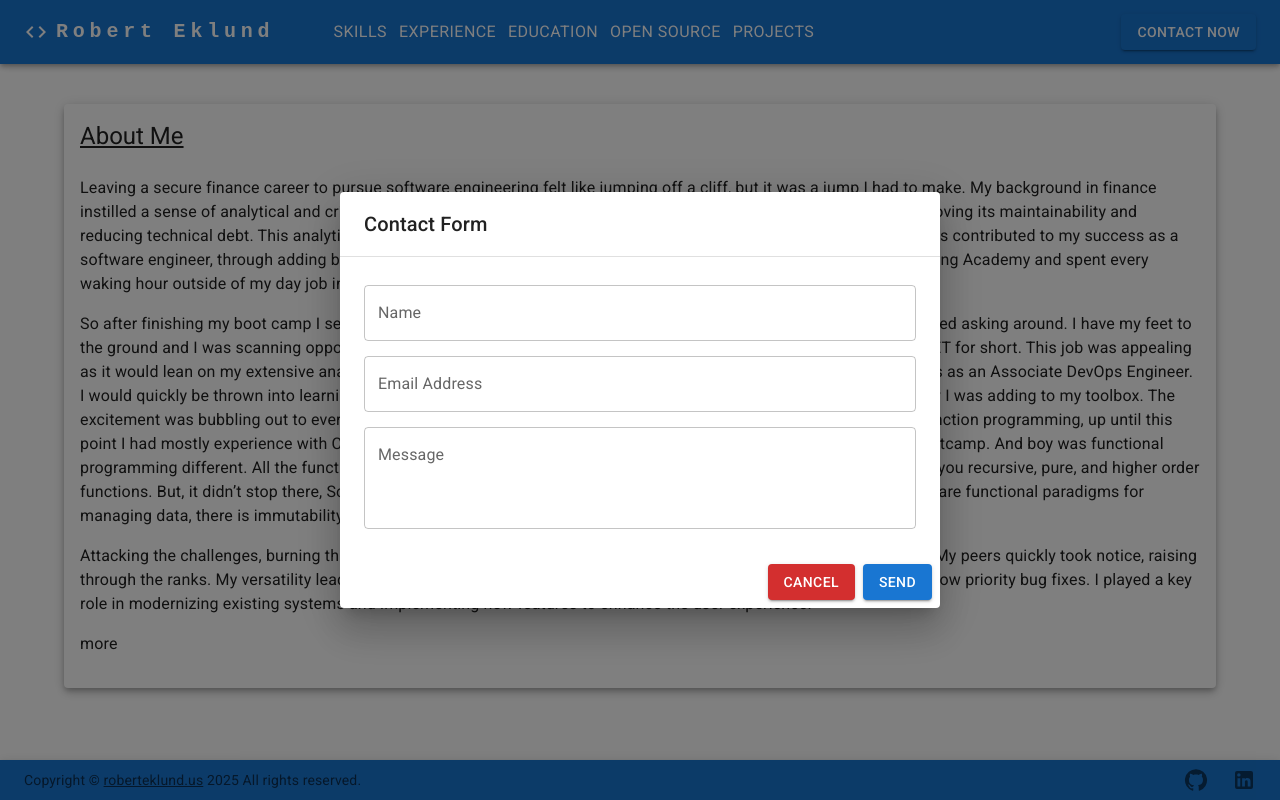
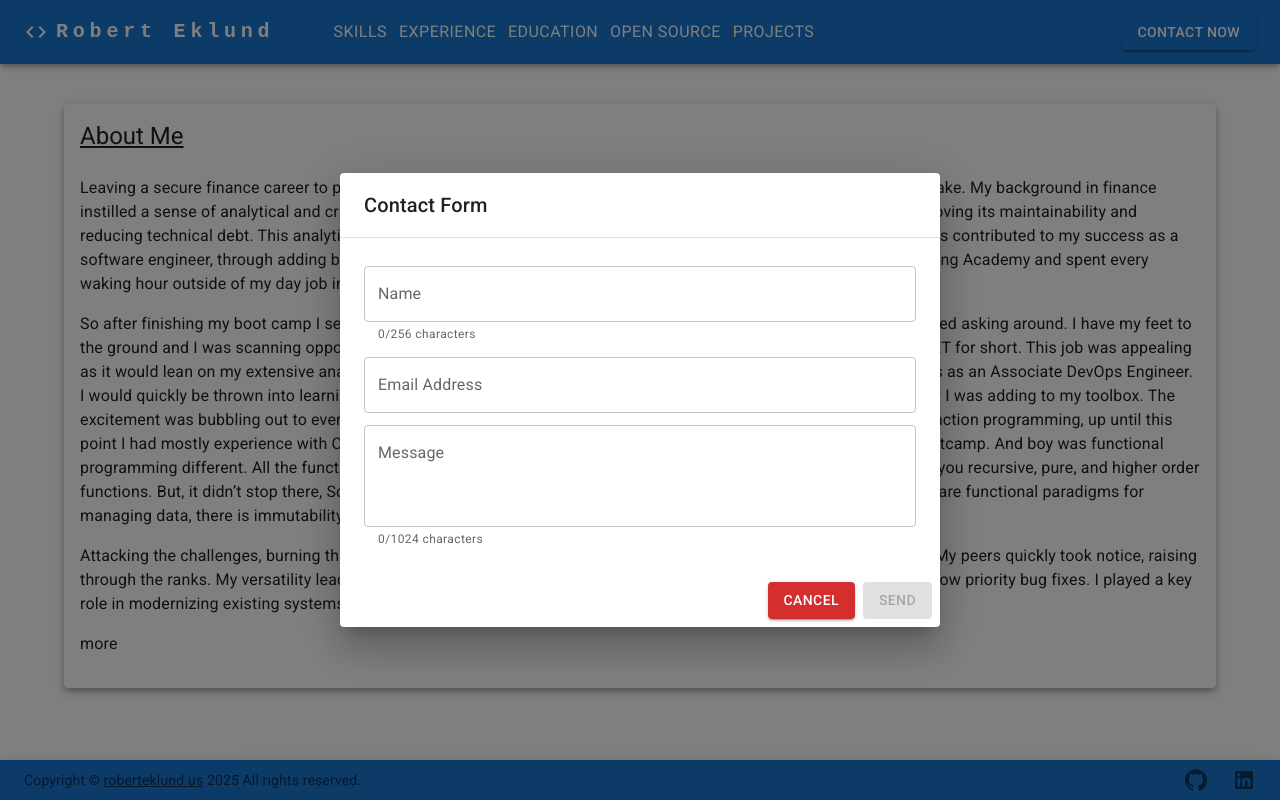
Before and after one commit to Reklund3/zero2prod, a React (Vite) app in the folder ui/: page / in a window 1280 px wide. Both pictures are taken after a click on the button "CONTACT NOW". Built offline with nearby package versions, Linux system fonts and the light colour scheme.

Commit message:
WIP dialog work

```diff
--- a/ui/src/components/ContactDialog.tsx
+++ b/ui/src/components/ContactDialog.tsx
@@ -1,18 +1,18 @@
+import Box from "@mui/material/Box";
 import Button from '@mui/material/Button';
+import CheckCircle from "@mui/icons-material/CheckCircle";
 import CircularProgress from '@mui/material/CircularProgress';
+import Collapse from "@mui/material/Collapse";
+import Dangerous from "@mui/icons-material/Dangerous";
 import Dialog from '@mui/material/Dialog';
 import DialogActions from '@mui/material/DialogActions';
 import DialogContent from '@mui/material/DialogContent';
 import DialogTitle from '@mui/material/DialogTitle';
 import Divider from "@mui/material/Divider";
 import FormControl from "@mui/material/FormControl";
-import FormHelperText from "@mui/material/FormHelperText";
+import React from "react";
 import TextField from "@mui/material/TextField";
-import React from "react";
 import Typography from "@mui/material/Typography";
-import {Collapse} from "@mui/material";
-import Box from "@mui/material/Box";
-import {CheckCircle, Dangerous} from "@mui/icons-material";
 
 interface ContactDialogProps {
     dialogOpen: boolean;
@@ -30,22 +30,68 @@ const ContactDialog: React.FC<ContactDialogProps> = ({dialogOpen, onClose}: Cont
         message: '',
     });
 
-    const [errors, setErrors] = React.useState({
-        name: '',
-        email: '',
-        message: '',
-    });
+    const [nameError, setNameError] = React.useState<string>('');
+    const [emailError, setEmailError] = React.useState<string>('');
+    const [messageError, setMessageError] = React.useState<string>('');
+
+    const [hasMounted, setHasMounted] = React.useState(false); // Track mounting
+
+    React.useEffect(() => {
+        setHasMounted(true);  // Set to true after the first render
+    }, []); // Empty dependency array ensures this runs only once
+
+
+    const validateName = (name: string) => {
+        if (hasMounted && name.length === 0) {
+            return "This field is required";
+        } else if (name.length > 256) {
+            return `${name.length}/256 characters (${name.length - 256} too many)`;
+        }
+        return "";
+    };
+
+    const validateEmail = (email: string) => {
+        if (hasMounted && email.length === 0) {
+            return "This field is required";
+        }
+        // Add email format validation here if needed
+        return "";
+    };
+
+    const validateMessage = (message: string) => {
+        if (hasMounted && message.length === 0) {
+            return "This field is required";
+        } else if (message.length > 1024) {  // Correct the character limit here
+            return `${message.length}/1024 characters (${message.length - 1024} too many)`;
+        }
+        return "";
+    };
+
+    React.useEffect(() => {
+        setNameError(validateName(formData.name));
+    }, [formData.name]);
+    React.useEffect(() => {
+        setEmailError(validateEmail(formData.email));
+    }, [formData.email]);
+
+    React.useEffect(() => {
+        setMessageError(validateMessage(formData.message));
+    }, [formData.message]);
+
+    React.useEffect(() => {
+        if (nameError === '' && emailError === '' && messageError === '' && formData.name.length > 0 && formData.email.length > 0 && formData.message.length > 0) {
+            setIsFormValid(true);
+        } else {
+            setIsFormValid(false);
+        }
+    }, [nameError, emailError, messageError, formData.name, formData.email, formData.message]);
+
+    const [isFormValid, setIsFormValid] = React.useState(false);
 
     const [isSubmitting, setIsSubmitting] = React.useState(false);
     const [requestStatus, setRequestStatus] = React.useState<{ success?: boolean, message?: string } | null>(null);
 
     const handleFormChange = (event: React.ChangeEvent<HTMLInputElement>) => {
-        //TODO: Do client side validation on this.
-        setErrors({
-            ...errors,
-            [event.target.id]: event.target.value ? '' : 'This field is required',
-        });
-
         setFormData({
             ...formData,
             [event.target.id]: event.target.value,
@@ -54,15 +100,12 @@ const ContactDialog: React.FC<ContactDialogProps> = ({dialogOpen, onClose}: Cont
 
     const handleClose = () => {
         onClose();
-        setTimeout(
-            () => {
-                setFormData({ name: '', email: '', message: '' });
-                setErrors({ name: '', email: '', message: '' });
-                setIsSubmitting(false);
-                setRequestStatus(null);
-            },
-            500
-        )
+        setFormData({ name: '', email: '', message: '' });
+        setNameError('');
+        setEmailError('');
+        setMessageError('');
+        setIsSubmitting(false);
+        setRequestStatus(null);
     }
 
     const onSubmit: (formData: { name: string, email: string, message: string }) => Promise<void> = async data => {
@@ -112,18 +155,10 @@ const ContactDialog: React.FC<ContactDialogProps> = ({dialogOpen, onClose}: Cont
     }
 
     const handleContactSubmit = () => {
-        const newErrors = { name: '', email: '', message: '' };
-        if (!formData.name) newErrors.name = 'This field is required';
-        if (!formData.email) newErrors.email = 'This field is required';
-        if (!formData.message) newErrors.message = 'This field is required';
-
-        setErrors(newErrors);
-
-
-        if (Object.values(newErrors).every(error => error === '')) {
+        if (nameError === '' && emailError === '' && messageError === '') {
             onSubmit(formData);
         } else {
-            console.log("Form submission failed. Errors: ", newErrors);
+            console.log("Form submission failed. Errors: ", { nameError, emailError, messageError });
         }
     }
 
@@ -167,17 +202,29 @@ const ContactDialog: React.FC<ContactDialogProps> = ({dialogOpen, onClose}: Cont
                                 value={formData.name}
                                 onChange={handleFormChange}
                                 fullWidth
+                                helperText={
+                                    nameError || (hasMounted ? `${formData.name.length}/256 characters` : "")
+                                }
+                                error={!!nameError}
                                 sx = {{
                                     "& legend": {
                                         transition: "unset",
                                     }
                                 }}
                             />
-                            <FormHelperText id={"name-error"}>{errors.name}</FormHelperText>
                         </FormControl>
                         <FormControl fullWidth>
-                            <TextField margin="dense" id="email" label="Email Address" type="email" value={formData.email} onChange={handleFormChange} fullWidth />
-                            <FormHelperText id={"email-error"}>{errors.email}</FormHelperText>
+                            <TextField
+                                margin="dense"
+                                id="email"
+                                label="Email Address"
+                                type="email"
+                                value={formData.email}
+                                onChange={handleFormChange}
+                                fullWidth
+                                helperText={emailError}
+                                error={!!emailError}
+                            />
                         </FormControl>
                         <FormControl fullWidth>
                             <TextField
@@ -190,13 +237,14 @@ const ContactDialog: React.FC<ContactDialogProps> = ({dialogOpen, onClose}: Cont
                                 value={formData.message}
                                 onChange={handleFormChange}
                                 fullWidth
+                                helperText={messageError || `${formData.message.length}/1024 characters`}
+                                error={!!messageError}
                                 sx = {{
                                     "& legend": {
                                         transition: "unset",
                                     }
                                 }}
                             />
-                            <FormHelperText id={"message-error"}>{errors.message}</FormHelperText>
                         </FormControl>
                     </Box>
                 </Collapse>
@@ -205,7 +253,7 @@ const ContactDialog: React.FC<ContactDialogProps> = ({dialogOpen, onClose}: Cont
             {!requestStatus && !isSubmitting &&
                 <DialogActions>
                     <Button onClick={handleClose} disabled={isSubmitting} variant="contained" color="error">Cancel</Button>
-                    <Button onClick={handleContactSubmit} disabled={isSubmitting} variant="contained">Send</Button>
+                    <Button onClick={handleContactSubmit} disabled={isSubmitting || !isFormValid} variant="contained">Send</Button>
                 </DialogActions>
             }
             {isSubmitting &&
```
